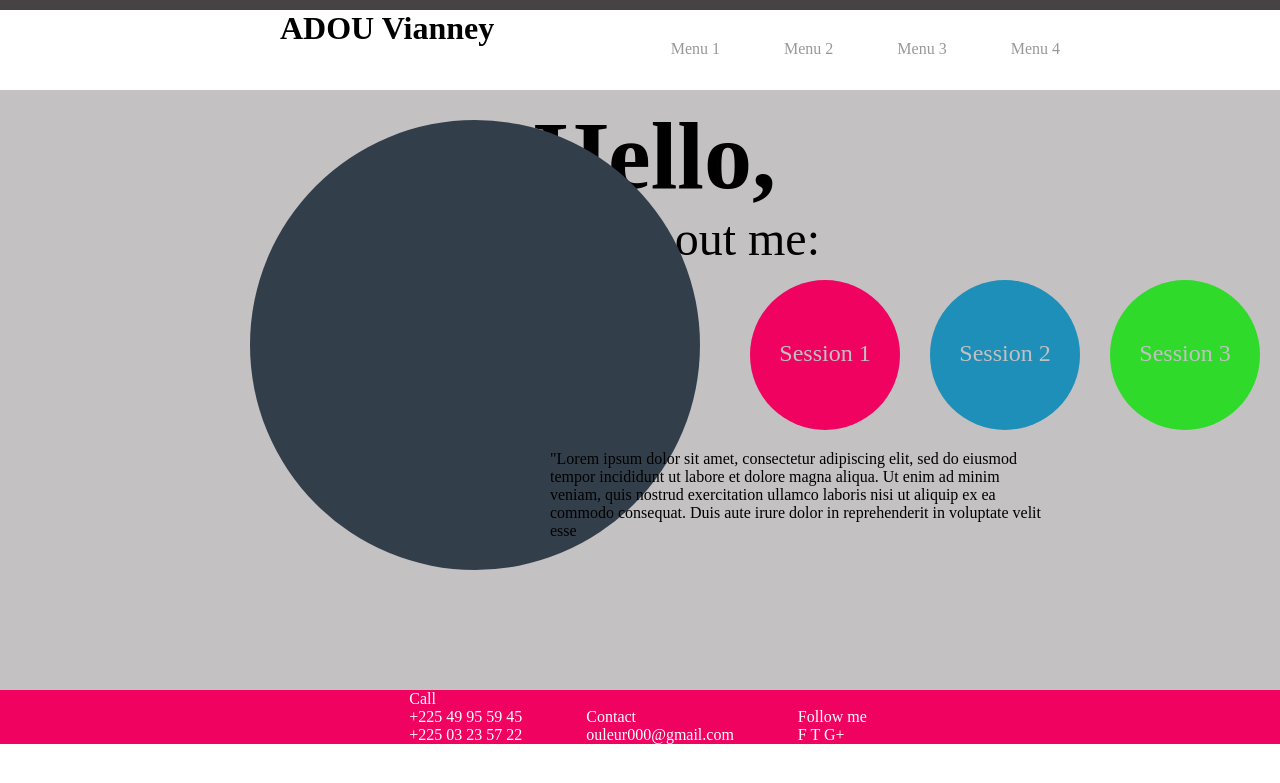
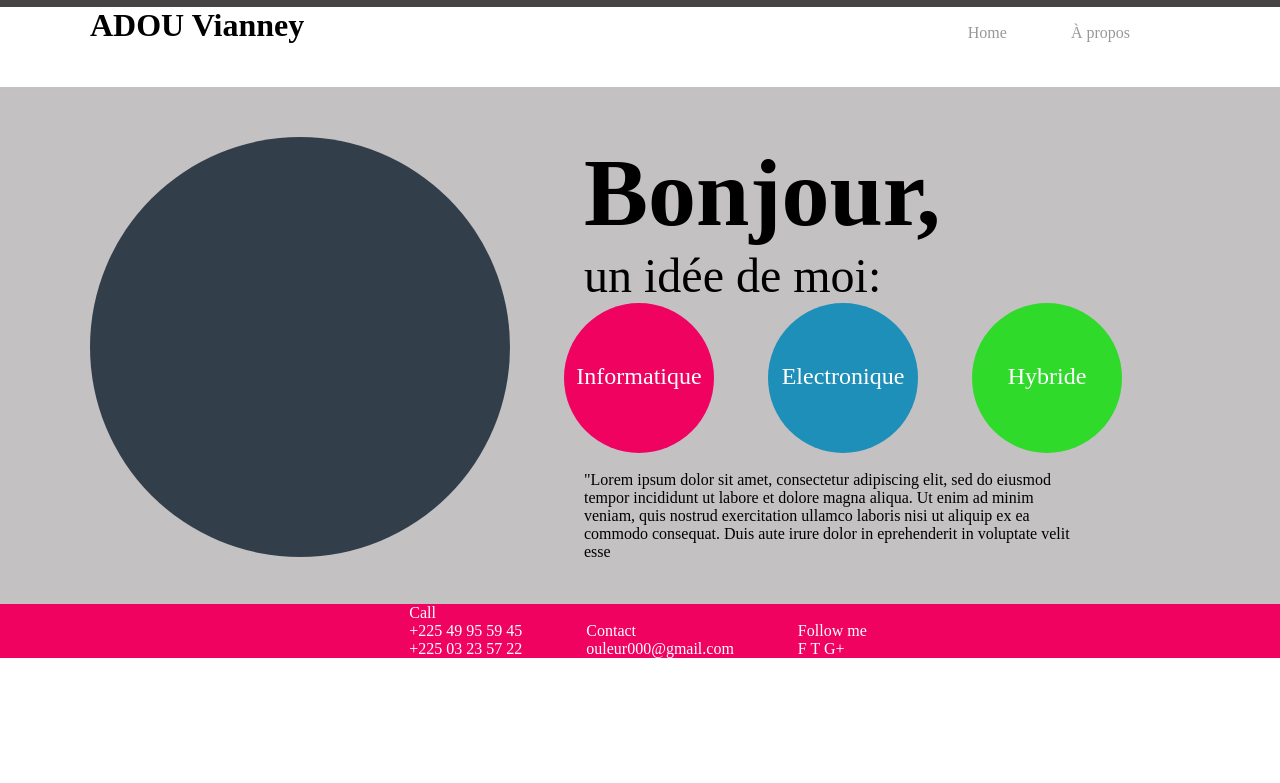
Before and after one commit to Ouleur/django-blog, a Django app: page / in a window 1280 px wide. Shown: the top 783 px of the page. Run offline with Django 3.2, Linux system fonts and the light colour scheme; data that the repository does not hold is empty; some libraries are stand-ins or nearby versions.

Commit message:
Design udapte real

```diff
--- a/blog/static/css/blog.css
+++ b/blog/static/css/blog.css
@@ -3,7 +3,7 @@
     padding: 0;
 }
 .line {
-    height: 10px;
+    height: 7px;
     background-color: #474345;
 }
 
@@ -11,14 +11,21 @@
     height: 80px;
 
 }
+
+.header-min {
+    width: 1100px;
+    margin: auto;
+}
+
 .logo {
-    margin-left: 280px;
+
 }
 .menu {
     color: #989898;
     right: 160px;
-    position: absolute;
-    top: 40px;
+    margin-top: -20px;
+    float: right;
+
 }
 
 .menu ul li{
@@ -30,72 +37,86 @@
     text-decoration: none;
     color: #989898;
 
+
 }
 .content {
     background-color: #c3c1c2;
-    height: 600px;
+    height: 517px;
 }
 
+.content-min{
+    width: 1100px;
+    margin: auto;
+}
+
+.imageG,.content-min-1 {
+    display: inline-block;
+}
+
+.content-min-1 {
+    height: 420px;
+
+}
 .imageG {
-    position: absolute;
-    height: 450px;
-    width: 450px;
-    top: 120px;
-    left: 250px;
+    height: 420px;
+    width: 420px;
+
     border-radius: 50%;
     background-color: #323f4a;
+    margin-top: 50px;
 }
 
 .hello {
-    position: absolute;
-    top: 100px;
     right: 460px;
+    margin-left: 70px;
 }
 
 .hello h1 {
     font-size: 6em;
+
 }
 
 #bit {
     font-size: 3em;
 }
 
+
 #text {
     width: 500px;
-    position: absolute;
+    margin-left: 70px;
     right: 230px;
     top: 450px;
 }
 .imageP1,.imageP2,.imageP3{
-    top: 280px;
+    margin-top: 0px;
     margin-left: 50px;
     text-align: center;
+    display: inline-block;
 
 }
 .imageP1 {
-    position: absolute;
+
     height: 150px;
     width: 150px;
-    left: 700px;
+    left: 600px;
     border-radius: 50%;
     background-color: #f00261;
 
 }
 .imageP2 {
-    position: absolute;
+
     height: 150px;
     width: 150px;
-    left: 880px;
+    left: 780px;
     border-radius: 50%;
     background-color: #1d8fb9;
 
 }
 
 .imageP3 {
-    position: absolute;
     height: 150px;
     width: 150px;
-    left: 1060px;
+    left: 960px;
     border-radius: 50%;
     background-color: #2fda2b;
 
@@ -103,7 +124,7 @@
 
 .imageP1 p,.imageP2 p,.imageP3 p {
     margin-top: 60px;
-    color: #c1c1c1;
+    color: #fff;
     font-size: 1.5em;
 
 }
--- a/blog/templates/blog/base.html
+++ b/blog/templates/blog/base.html
@@ -11,33 +11,42 @@
         <div class="all">
                 <div class="line"></div>
                 <div class="page-header">
-                    <div class="logo"><h1>ADOU Vianney</h1> </div>
+                    <div class="header-min">
+                        <div class="logo"><h1>ADOU Vianney</h1></div>
                         <div class="menu">
                             <ul>
-                            <li><a href="#" class="menu1">Menu 1</a></li>
-                            <li><a href="#" class="menu2">Menu 2</a></li>
-                            <li><a href="#" class="menu3">Menu 3</a></li>
-                            <li><a href="#" class="menu4">Menu 4</a></li>
+                                <li><a href="#" class="menu1">Home</a></li>
+                                <!-- <li><a href="#" class="menu2">Menu 2</a></li>
+                                <li><a href="#" class="menu3">Menu 3</a></li> -->
+                                <li><a href="#" class="menu4">&Agrave; propos</a></li>
                             </ul>
                         </div>
 
                     <!-- <h1><a href="/">Le Blog de OULEUR</a></h1> -->
-
+                    </div>
 
                 </div>
             <div class="content">
+                <div class="content-min">
                     <!-- <div class="row">
                         <div class="col-md-8">
                         {% block content %}
                         {% endblock %}
                         </div>
                     </div> -->
-                <div class="hello"><p id="h"><h1>Hello,</h1></p><p id="bit">a bit about me:</p></div>
-                <div class="imageG" style="background-image: '{% static 'img/image1.png' %}';"></div>
-                <div class="imageP1"><p>Session 1</p></div>
-                <div class="imageP2"><p>Session 2</p></div>
-                <div class="imageP3"><p>Session 3</p></div>
-                <p id="text">"Lorem ipsum dolor sit amet, consectetur adipiscing elit, sed do eiusmod tempor incididunt ut labore et dolore magna aliqua. Ut enim ad minim veniam, quis nostrud exercitation ullamco laboris nisi ut aliquip ex ea commodo consequat. Duis aute irure dolor in reprehenderit in voluptate velit esse </p>
+
+
+                    <div class="imageG" ></div>
+                    <div class="content-min-1">
+                        <div class="hello"><p id="h"><h1>Bonjour,</h1></p><p id="bit">un id&eacute;e de moi:</p></div>
+                        <div class="imageP1"><p>Informatique</p></div>
+                        <div class="imageP2"><p>Electronique</p></div>
+                        <div class="imageP3"><p>Hybride</p></div>
+                        <br>
+                        <br>
+                        <p id="text">"Lorem ipsum dolor sit amet, consectetur adipiscing elit, sed do eiusmod tempor incididunt ut labore et dolore magna aliqua. Ut enim ad minim veniam, quis nostrud exercitation ullamco laboris nisi ut aliquip ex ea commodo consequat. Duis aute irure dolor in  eprehenderit in voluptate velit esse </p>
+                    </div>
+                </div>
             </div>
 
 
```
Lines whose indentation alone changed are shown as unchanged.
